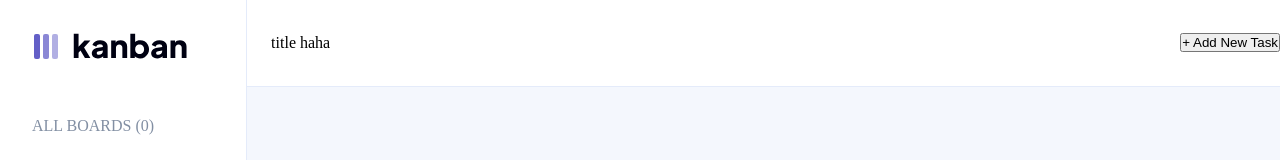
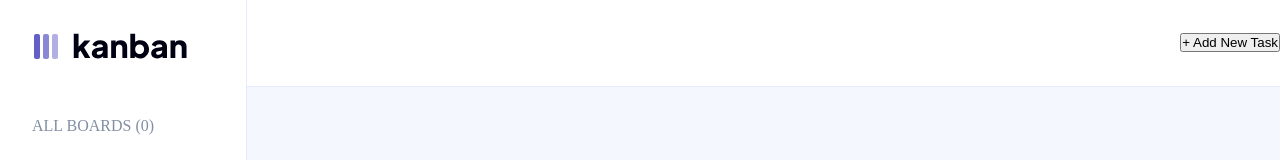
Before and after one commit to saidgachaev/kanban-task-manager, a React (Vite) app: page / in a window 1280 px wide. Shown: the top 160 px of the page. Built offline with nearby package versions, Linux system fonts and the light colour scheme.

Commit message:
Adding dynamic header.

```diff
--- a/src/App.tsx
+++ b/src/App.tsx
@@ -1,18 +1,26 @@
 import Sidebar from './components/Sidebar/Sidebar';
 import Header from './components/Header/Header';
 import Board from './components/Board/Board';
+import { observer } from 'mobx-react-lite';
+import { useMst } from './hooks/useMst';
 import './App.css';
 
-function App() {
+
+const App = observer( () => {
+	const {
+		boardsStore: { getSelectedBoard},
+	} = useMst();
+
+	const selectedBoard = getSelectedBoard()
 	return (
 		<div className='app'>
 			<Sidebar />
 			<div className='container'>
-				<Header title='title haha'/>
+				<Header title={selectedBoard?.title}/>
 				<Board />
 			</div>
 		</div>
 	);
-}
+})
 
 export default App;
--- a/src/components/Header/Header.tsx
+++ b/src/components/Header/Header.tsx
@@ -2,9 +2,9 @@ import { FC } from 'react';
 import './index.css';
 
 interface HeaderProps {
-	title: string;
+	title: string | undefined;
 }
-const Header: FC<HeaderProps> = ({ title }) => {
+const Header: FC<HeaderProps> = ({ title}) => {
 	return (
 		<div className='header'>
 			<div>{title}</div>
--- a/src/components/Sidebar/Sidebar.tsx
+++ b/src/components/Sidebar/Sidebar.tsx
@@ -1,4 +1,3 @@
-import { useState } from 'react';
 import logo from '../../../public/assets/logo-dark.svg';
 import boardIcon from '../../../public/assets/icon-board.svg';
 import { useMst } from '../../hooks/useMst';
@@ -30,7 +29,7 @@ const Sidebar = observer(() => {
 						return (
 							<div
 								key={board.id}
-								className={`sidebar-board ${selectedBoard === board.id ? 'selected' : ''}`}
+								className={`sidebar-board ${selectedBoard?.id === board.id ? 'selected' : ''}`}
 								onClick={() => handleBoardClick(board.id)}
 							>
 								<img src={boardIcon} alt='Board Icon' className='board-icon' />
--- a/src/models/Boards.store.ts
+++ b/src/models/Boards.store.ts
@@ -25,7 +25,7 @@ const BoardsStore = types
 	.views((self) => {
 		const getSelectedBoard = () => {
 			const selectedBoard = self.boards.find((board) => board.selected === true);
-			return selectedBoard ? selectedBoard.id : null;
+			return selectedBoard ? selectedBoard : null;
 		};
 
 		return { getSelectedBoard };
--- a/src/models/shared/Board.model.ts
+++ b/src/models/shared/Board.model.ts
@@ -2,8 +2,16 @@ import { SnapshotOrInstance, types } from 'mobx-state-tree';
 
 export type BoardModelType = SnapshotOrInstance<typeof BoardModel>;
 
-export const BoardModel = types.model({
-	id: types.identifierNumber,
-	title: types.optional(types.string, 'New Board'),
-	selected: types.maybeNull(types.boolean)
-})
+export const BoardModel = types
+	.model({
+		id: types.identifierNumber,
+		title: types.optional(types.string, 'New Board'),
+		selected: types.maybeNull(types.boolean),
+	})
+	.actions((self) => {
+		const editTitle = (newTitle: string) => {
+			self.title = newTitle;
+		};
+
+		return { editTitle };
+	});
```
